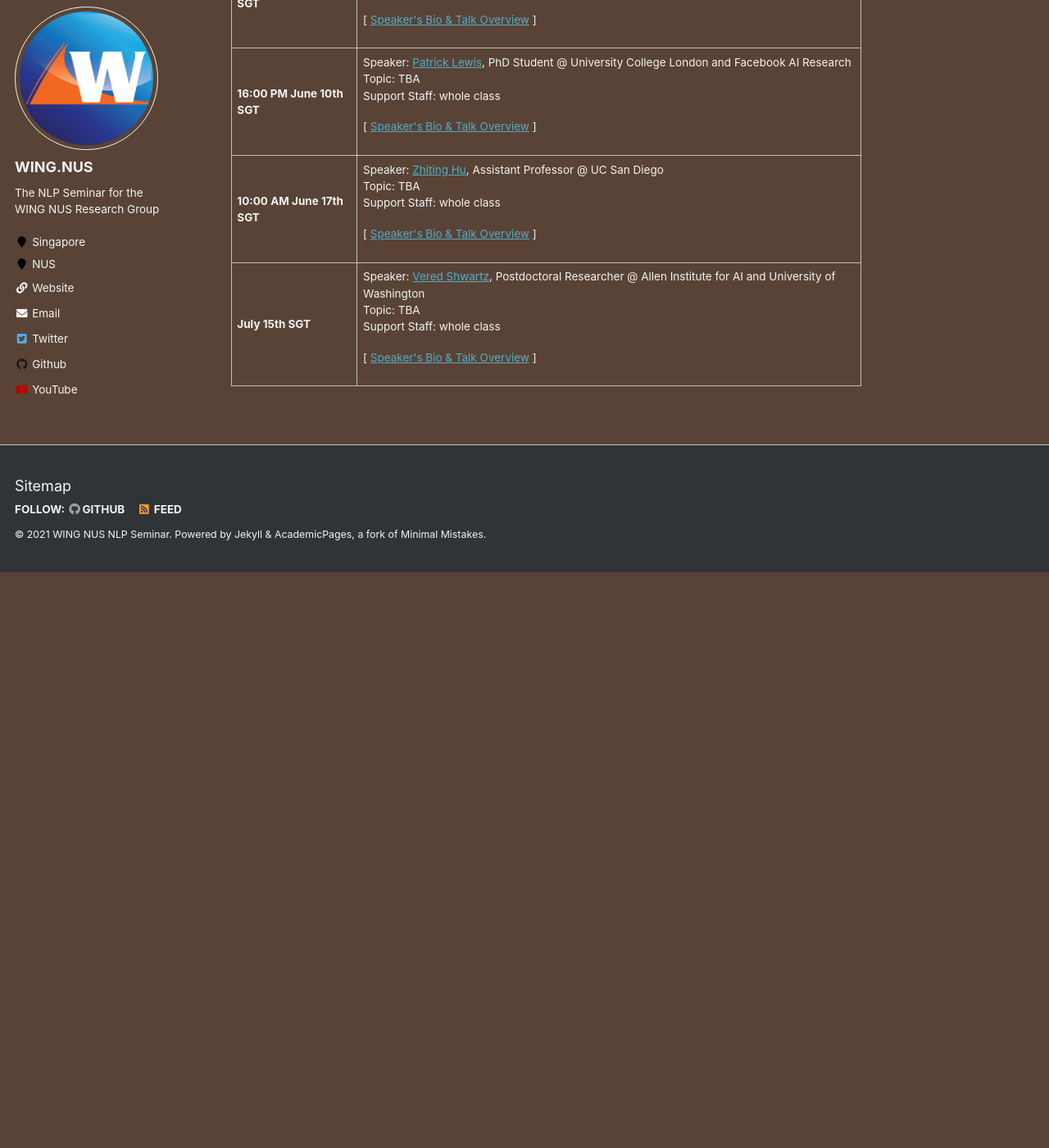
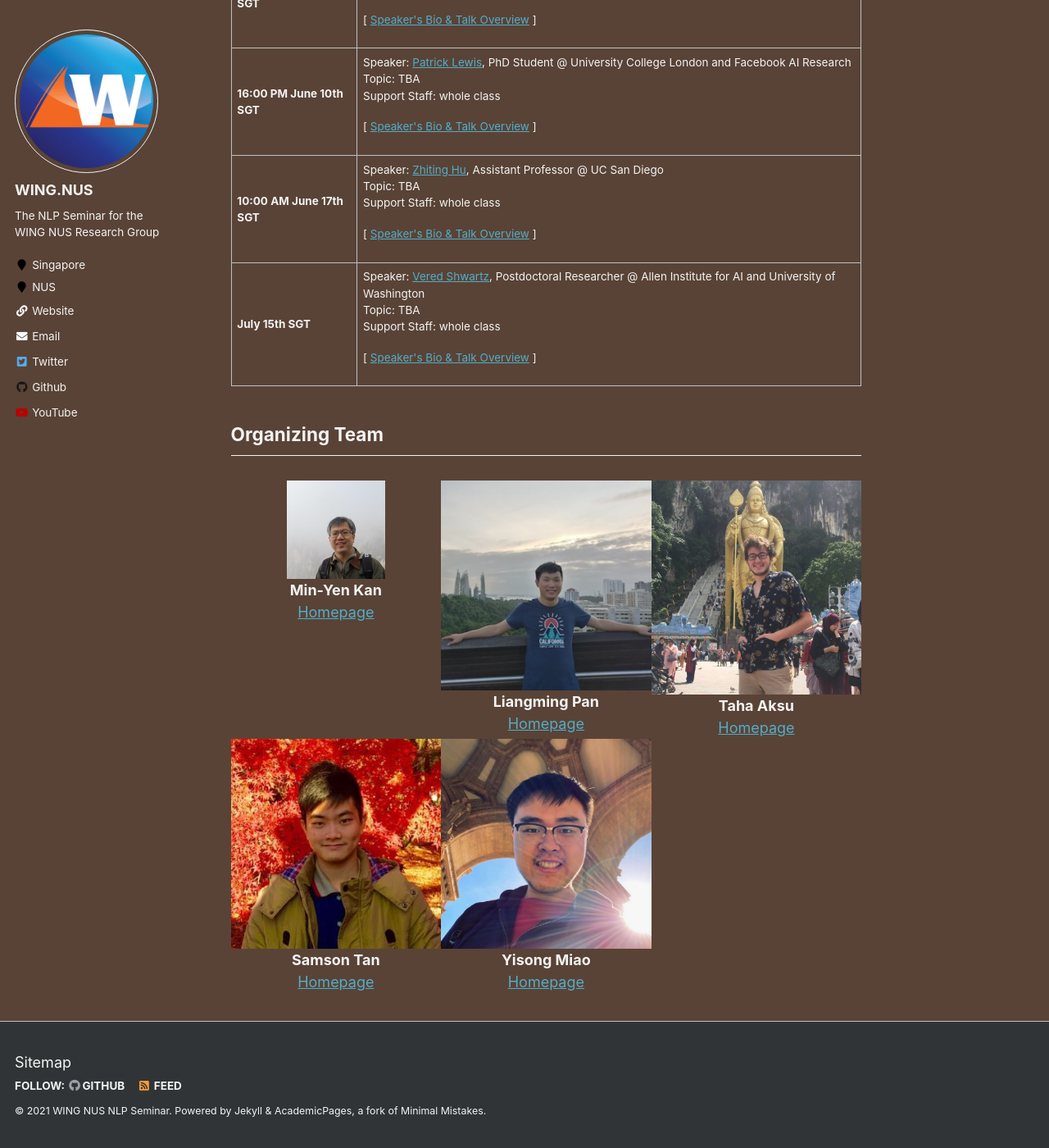
Before and after one commit to WING-NUS/nlp-seminar, a Jekyll site: the page built from _pages/about.md, in a window 1280 px wide and 1400 px high, scrolled down 702 px. Shown: the whole window at 82% size. Built offline with Jekyll 4.4.1, drawn with Linux system fonts in a browser that asks for light colours.

Commit message:
add organizing team

```diff
--- a/_pages/about.md
+++ b/_pages/about.md
@@ -100,3 +100,43 @@ Our group will be running our first NLP seminar in 2021 summer, tentatively from
   <tr>
   </tr>
 </tbody></table>
+
+## Organizing Team {#organizing}
+<div style="text-align:center; display:grid; grid-template-columns: 1fr 1fr 1fr; margin-top:30px;">
+
+<div class="tutor__profile">
+  <img src="images/min.jpg"/><BR/>
+  <strong>Min-Yen Kan</strong>
+  <BR/>
+ <A HREF="https://www.comp.nus.edu.sg/~kanmy/">Homepage</A><BR/>
+</div>
+
+<div class="tutor__profile">
+  <img src="images/liangming.jpg"/><BR/>
+  <strong>Liangming Pan</strong>
+  <BR/>
+ <A HREF="http://www.liangmingpan.com/">Homepage</A><BR/>
+</div>
+
+<div class="tutor__profile">
+  <img src="images/taha.png"/><BR/>
+  <strong>Taha Aksu</strong>
+  <BR/>
+ <A HREF="https://cuthalionn.github.io/">Homepage</A><BR/>
+</div>
+
+<div class="tutor__profile">
+  <img src="images/samson.jpg"/><BR/>
+  <strong>Samson Tan</strong>
+  <BR/>
+ <A HREF="https://samsontmr.github.io/">Homepage</A><BR/>
+</div>
+
+<div class="tutor__profile">
+  <img src="images/yisong.jpg"/><BR/>
+  <strong>Yisong Miao</strong>
+  <BR/>
+ <A HREF="https://yisong.me/">Homepage</A><BR/>
+</div>
+
+</div>
```
Also changed, not shown: images/liangming.jpg (added), images/min.jpg (added), images/samson.jpg (added), images/taha.png (added), images/yisong.jpg (added).
